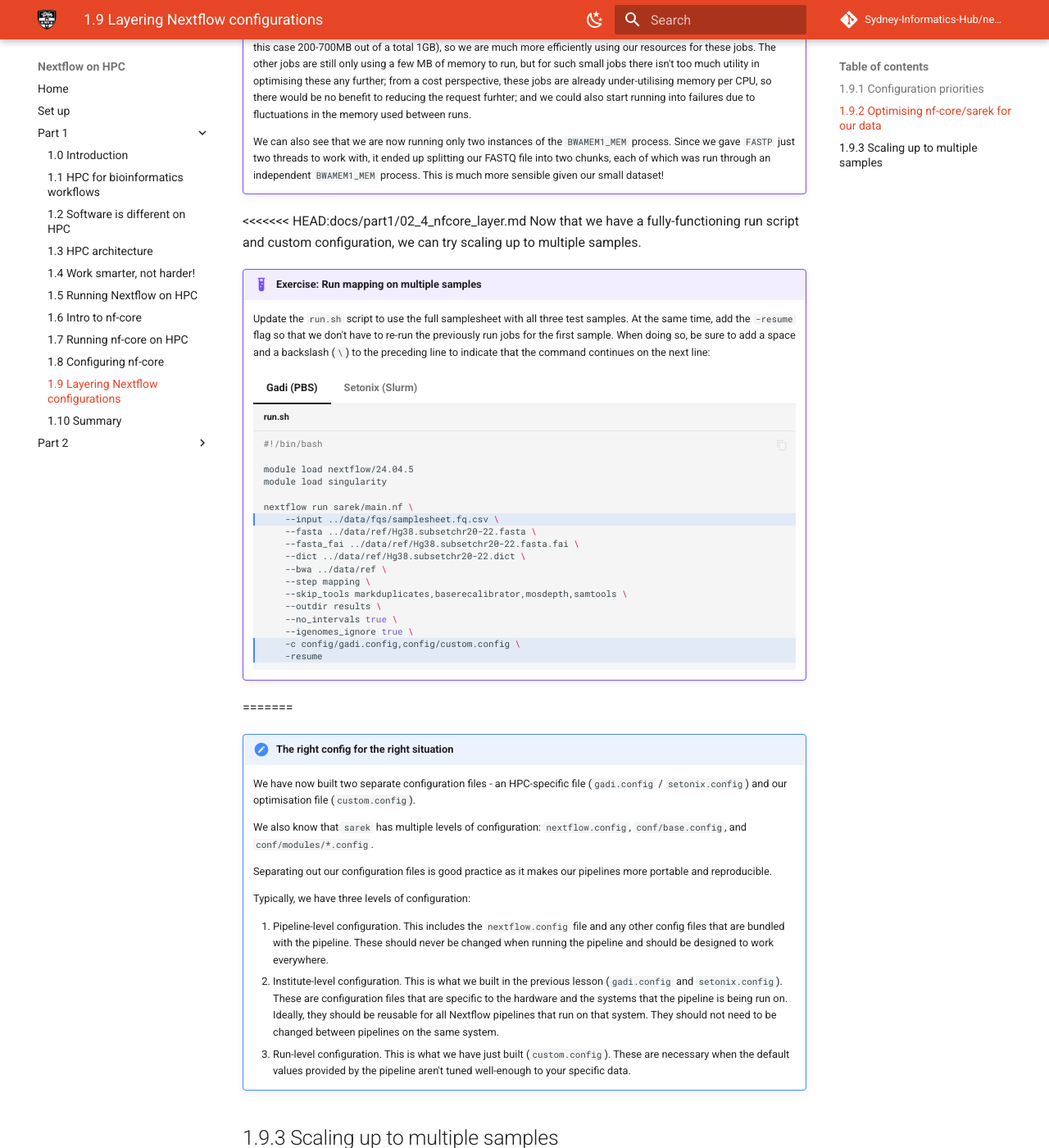
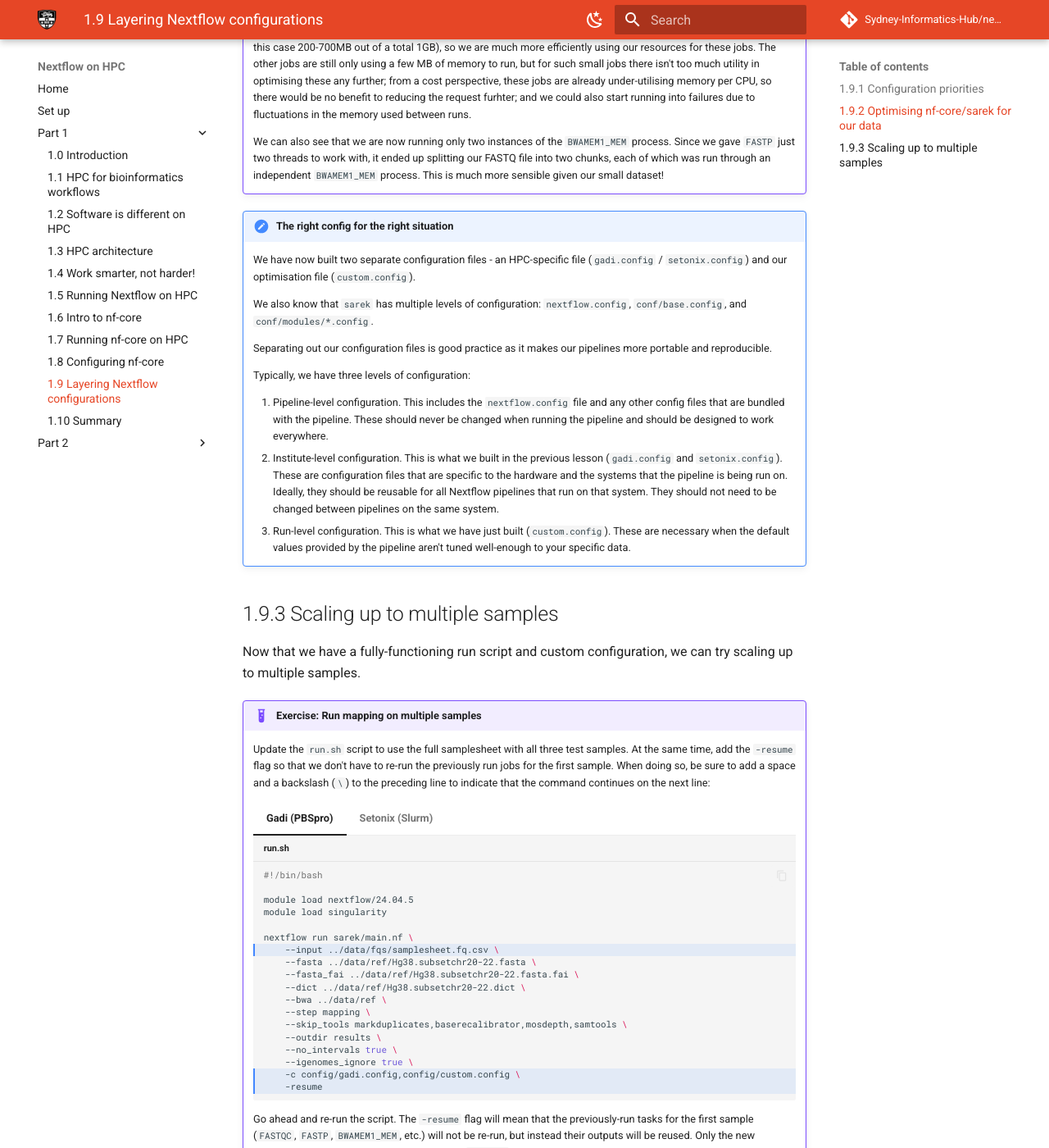
Before and after one commit to Sydney-Informatics-Hub/nextflow-hpc-workshop, an MkDocs documentation site: the page built from docs/part1/01_9_nfcore_layer.md, in a window 1280 px wide and 1400 px high, scrolled down 4214 px. Shown: the whole window at 82% size. Built offline with MkDocs 1.6.1 and Material for MkDocs 9.7.7, drawn with Linux system fonts in a browser that asks for light colours; comment, search, counter and statistics services are not loaded; some of the changed text lies outside the part shown.

````diff
--- a/docs/part1/01_9_nfcore_layer.md
+++ b/docs/part1/01_9_nfcore_layer.md
@@ -298,60 +298,6 @@ We saw that `sarek` wasn't well-optimised for such a small test dataset. In this
 
     We can also see that we are now running only two instances of the `BWAMEM1_MEM` process. Since we gave `FASTP` just two threads to work with, it ended up splitting our FASTQ file into two chunks, each of which was run through an independent `BWAMEM1_MEM` process. This is much more sensible given our small dataset!
 
-<<<<<<< HEAD:docs/part1/02_4_nfcore_layer.md
-Now that we have a fully-functioning run script and custom configuration, we can try scaling up to multiple samples.
-
-!!! example "Exercise: Run mapping on multiple samples"
-
-    Update the `run.sh` script to use the full samplesheet with all three test samples. At the same time, add the `-resume` flag so that we don't have to re-run the previously run jobs for the first sample. When doing so, be sure to add a space and a backslash (` \`) to the preceding line to indicate that the command continues on the next line:
-
-    === "Gadi (PBS)"
-
-        ```bash title="run.sh" hl_lines="7 17-18"
-        #!/bin/bash
-
-        module load nextflow/24.04.5
-        module load singularity
-
-        nextflow run sarek/main.nf \
-            --input ../data/fqs/samplesheet.fq.csv \
-            --fasta ../data/ref/Hg38.subsetchr20-22.fasta \
-            --fasta_fai ../data/ref/Hg38.subsetchr20-22.fasta.fai \
-            --dict ../data/ref/Hg38.subsetchr20-22.dict \
-            --bwa ../data/ref \
-            --step mapping \
-            --skip_tools markduplicates,baserecalibrator,mosdepth,samtools \
-            --outdir results \
-            --no_intervals true \
-            --igenomes_ignore true \
-            -c config/gadi.config,config/custom.config \
-            -resume
-        ```
-
-    === "Setonix (Slurm)"
-
-        ```bash title="run.sh" hl_lines="7 17-18"
-        #!/bin/bash
-
-        module load nextflow/24.10.0
-        module load singularity/4.1.0-slurm
-
-        nextflow run sarek/main.nf \
-            --input ../data/fqs/samplesheet.fq.csv \
-            --fasta ../data/ref/Hg38.subsetchr20-22.fasta \
-            --fasta_fai ../data/ref/Hg38.subsetchr20-22.fasta.fai \
-            --dict ../data/ref/Hg38.subsetchr20-22.dict \
-            --bwa ../data/ref \
-            --step mapping \
-            --skip_tools markduplicates,baserecalibrator,mosdepth,samtools \
-            --outdir results \
-            --no_intervals true \
-            --igenomes_ignore true \
-            -c config/setonix.config,config/custom.config \
-            -resume
-        ```
-
-=======
 !!! note "The right config for the right situation"
 
     We have now built two separate configuration files - an HPC-specific file (`gadi.config` / `setonix.config`) and our optimisation file (`custom.config`).
@@ -420,5 +366,4 @@ Now that we have a fully-functioning run script and custom configuration, we can
             -resume
         ```
 
->>>>>>> origin/main:docs/part1/01_9_nfcore_layer.md
     Go ahead and re-run the script. The `-resume` flag will mean that the previously-run tasks for the first sample (`FASTQC`, `FASTP`, `BWAMEM1_MEM`, etc.) will not be re-run, but instead their outputs will be reused. Only the new samples will be run through these processes. `MULTIQC` will re-run at the end of the pipeline as it needs to summarise the results from all three samples.
````
